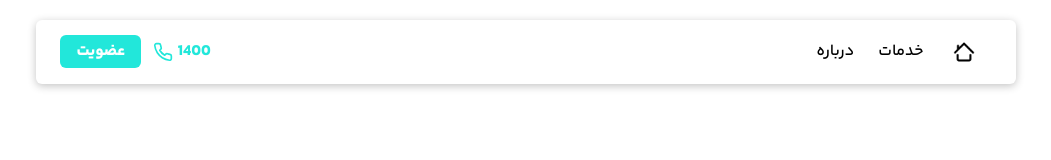
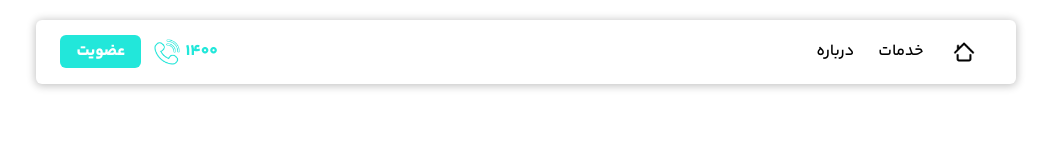
Before and after one commit to pilentboy/alpha, a React (Create React App) app: page / in a window 1280 px wide. Shown: the top 160 px of the page, without its empty margins (114-1165 px from the left). Built offline with nearby package versions, Linux system fonts and the light colour scheme.

Commit message:
use svg for phone icon + text font in nav

```diff
--- a/src/assets/css/index.css
+++ b/src/assets/css/index.css
@@ -3,8 +3,8 @@
 @tailwind utilities;
 
 @font-face {
-  font-family: 'YekanBakh';
-  src: url('/public/fonts/YekanBakh-VF.ttf');
+  font-family: "YekanBakh";
+  src: url("/public/fonts/YekanBakh-VF.ttf");
 }
 
 @layer base {
@@ -13,7 +13,8 @@
     padding: 0;
     box-sizing: border-box;
   }
-  body{
-	background-color: #ffffff
+  body {
+    background-color: #ffffff;
+    color: #28bbb1;
   }
 }
--- a/src/components/header/nav.jsx
+++ b/src/components/header/nav.jsx
@@ -1,5 +1,5 @@
 import { Link } from "react-router-dom";
-import { LuPhone } from "react-icons/lu";
+
 const Nav = () => {
   return (
     <nav>
@@ -16,8 +16,15 @@ const Nav = () => {
           </li>
           <li className="text-primary hidden md:block">
             <Link to="/" className="flex items-center space-x-1">
-              <LuPhone className="text-xl" />
-              <span className="font-bold">1400</span>
+              {/* <LuPhone className="text-xl" /> */}
+              <i>
+                <img
+                  src={process.env.PUBLIC_URL + "/icons/Phone_Icon.svg"}
+                  className="w-7"
+                  alt="phone"
+                />
+              </i>
+              <span className="font-bold">۱۴۰۰</span>
             </Link>
           </li>
         </ul>
@@ -25,11 +32,15 @@ const Nav = () => {
         <ul className="flex flex-row-reverse items-center  text-black ">
           <li className="mx-3 hover:text-gray-500 duration-150">
             <Link to="/">
-              <img
-                src={process.env.PUBLIC_URL + "/images/Home_Icon.png"}
-                className="w-8"
-                alt="homePage"
-              />
+              <i>
+                <img
+                  src={process.env.PUBLIC_URL + "/icons/Home_Icon.png"}
+                  className="w-8"
+                  alt="home page"
+                  title="خانه"
+                />
+              </i>
+
               {/* <IoHomeOutline className="text-lg" /> */}
             </Link>
           </li>
--- a/src/pages/Header.jsx
+++ b/src/pages/Header.jsx
@@ -1,6 +1,10 @@
 import Nav from "../components/header/nav";
 import { Outlet } from "react-router-dom";
+import { useEffect } from "react";
 const Header = () => {
+  useEffect(() => {
+    document.title = "خانه";
+  }, []);
   return (
     <>
       <header>
--- a/tailwind.config.js
+++ b/tailwind.config.js
@@ -16,10 +16,10 @@ module.exports = {
         primary: "#22e7da",
       },
       boxShadow: {
-        navShadow: "rgba(0, 0, 0, 0.24) 0px 2px 8px",
+        navShadow: "0px 1px 8px 1px rgba(0,0,0,0.24)",
       },
       fontFamily: {
-        yekan: ['YekanBakh']
+        yekan: ["YekanBakh"],
       },
     },
   },
```
Also changed, not shown: public/icons/Home_Icon.png (renamed from public/images/Home_Icon.png), public/icons/Phone_Icon.svg (added).
